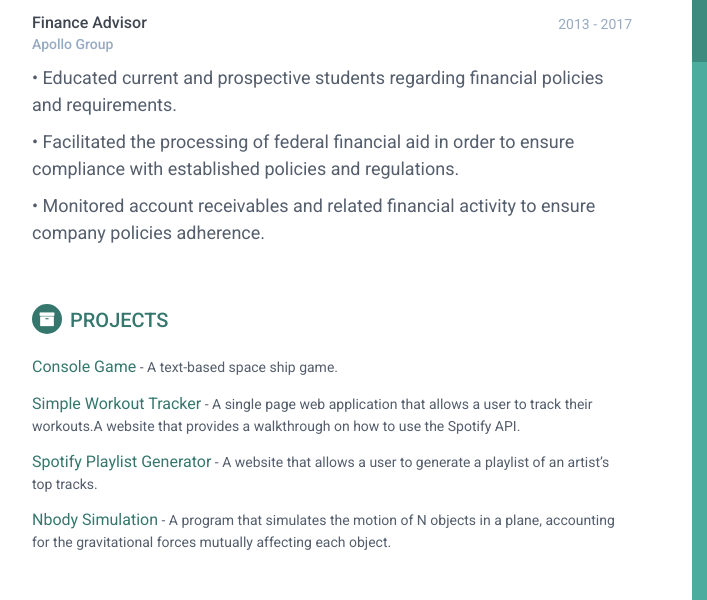
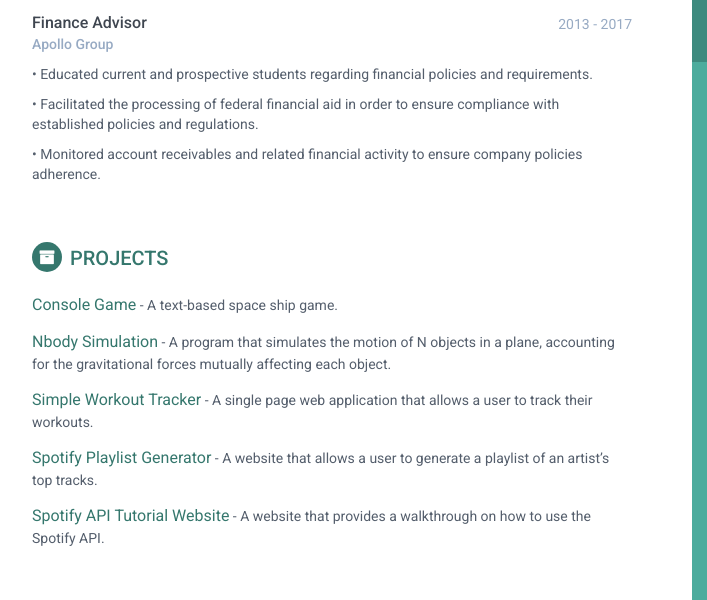
Before and after one commit to jcisneros01/jcisneros01.github.io, a plain HTML site: page index.html in a window 1280 px wide. Shown: the part 126-726 px from the top of the page, 188-895 px from the left. Drawn offline with Linux system fonts and the light colour scheme.

Commit message:
updated style

```diff
--- a/assets/css/styles.css
+++ b/assets/css/styles.css
@@ -40,8 +40,11 @@ a:focus {
   text-decoration: none;
 }
 p {
-  line-height: 1.5;
-  font-size:18px;
+  font-size: 14px;
+  font-weight: 400;
+  font-family: 'Roboto', sans-serif
+  -webkit-font-smoothing: antialiased;
+  -moz-osx-font-smoothing: grayscale;
 }
 .wrapper {
   background: #4CAC9D;
--- a/index.html
+++ b/index.html
@@ -81,17 +81,19 @@
                 <h2 class="section-title"><i class="fa fa-archive"></i>Projects</h2>
                 <div class="item">
                     <span class="project-title"><a href="https://github.com/jcisneros01/CppConsoleGame">Console Game</a></span> - <span class="project-tagline">A text-based space ship game.</span>
-
+                </div><!--//item-->
+                <div class="item">
+                    <span class="project-title"><a href="https://github.com/jcisneros01/NbodySimulation" target="_blank">Nbody Simulation</a></span> - <span class="project-tagline">A program that simulates the motion of N objects in a plane, accounting for the gravitational forces mutually affecting each object. </span>
                 </div><!--//item-->
                 <div class="item">
                     <span class="project-title"><a href="http://138.197.198.178:3087" target="_blank">Simple Workout Tracker</a></span> -
-                    <span class="project-tagline">A single page web application that allows a user to track their workouts.</span>A website that provides a walkthrough on how to use the Spotify API.</span>
+                    <span class="project-tagline">A single page web application that allows a user to track their workouts.</span>
                 </div><!--//item-->
                 <div class="item">
                     <span class="project-title"><a href="http://138.197.198.178:8888" target="_blank">Spotify Playlist Generator</a></span> - <span class="project-tagline">A website that allows a user to generate a playlist of an artist’s top tracks.</span>
                 </div><!--//item-->
                 <div class="item">
-                    <span class="project-title"><a href="https://github.com/jcisneros01/NbodySimulation" target="_blank">Nbody Simulation</a></span> - <span class="project-tagline">A program that simulates the motion of N objects in a plane, accounting for the gravitational forces mutually affecting each object. </span>
+                    <span class="project-title"><a href="http://web.engr.oregonstate.edu/~cisnejos/HowTo/starthere.html" target="_blank">Spotify API Tutorial Website</a></span> - <span class="project-tagline">A website that provides a walkthrough on how to use the Spotify API.</span>
                 </div><!--//item-->
             </section><!--//section-->
 
```
